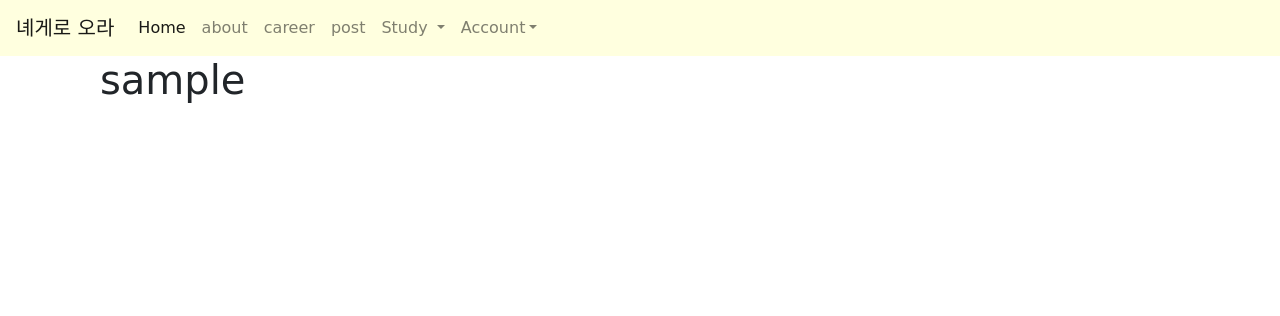
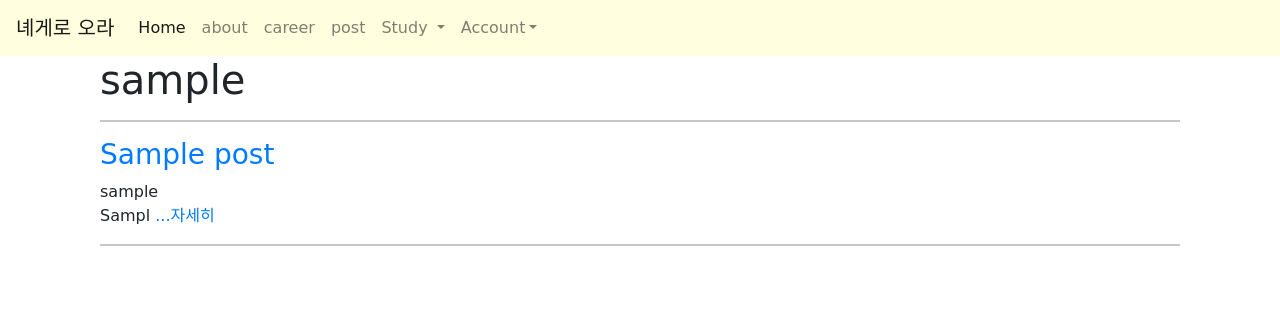
Before and after one commit to shinyejin0212/sns_project, a Django app: page /users/mypage/ in a window 1280 px wide. Shown: the top 316 px of the page. Run offline with Django 3.2, Linux system fonts and the light colour scheme; a user stored in the database is signed in; tables that the repository leaves empty hold one stand-in row (values such as "Sample post"); some libraries are stand-ins or nearby versions; some web fonts are replaced.

Commit message:
06_22_hw_docs

```diff
--- a/firstproject/users/templates/users/mypage.html
+++ b/firstproject/users/templates/users/mypage.html
@@ -9,10 +9,13 @@
   </style>
 
 <div class="container">
-    <h1>{{user.username}}</h1>
+    <h1>{{user.username}}</h1><hr>
     <div>
-        {% for blog in blogs %}
-            <a href = " {%url 'firstapp:detail' post.id %}">{{post.title}}</a><hr>
+        {% for post in posts %}
+            <h3><a href = " {%url 'firstapp:detail' post.id %}">{{post.title}}</a></h3>
+            {{post.writer}}<br>
+            {{post.summary}}
+            <a href = "{% url 'firstapp:detail' post.id %}">...자세히</a><hr>
             {% endfor %}
     </div>
 </div>
--- a/firstproject/users/views.py
+++ b/firstproject/users/views.py
@@ -5,5 +5,5 @@ from django.contrib.auth.models import User
 
 def mypage(request):
     user = request.user
-    posts = Post.objects.filter(writer=user)
+    posts = Post.objects.filter(writer = user)
     return render(request, 'users/mypage.html', {'posts':posts})
```
